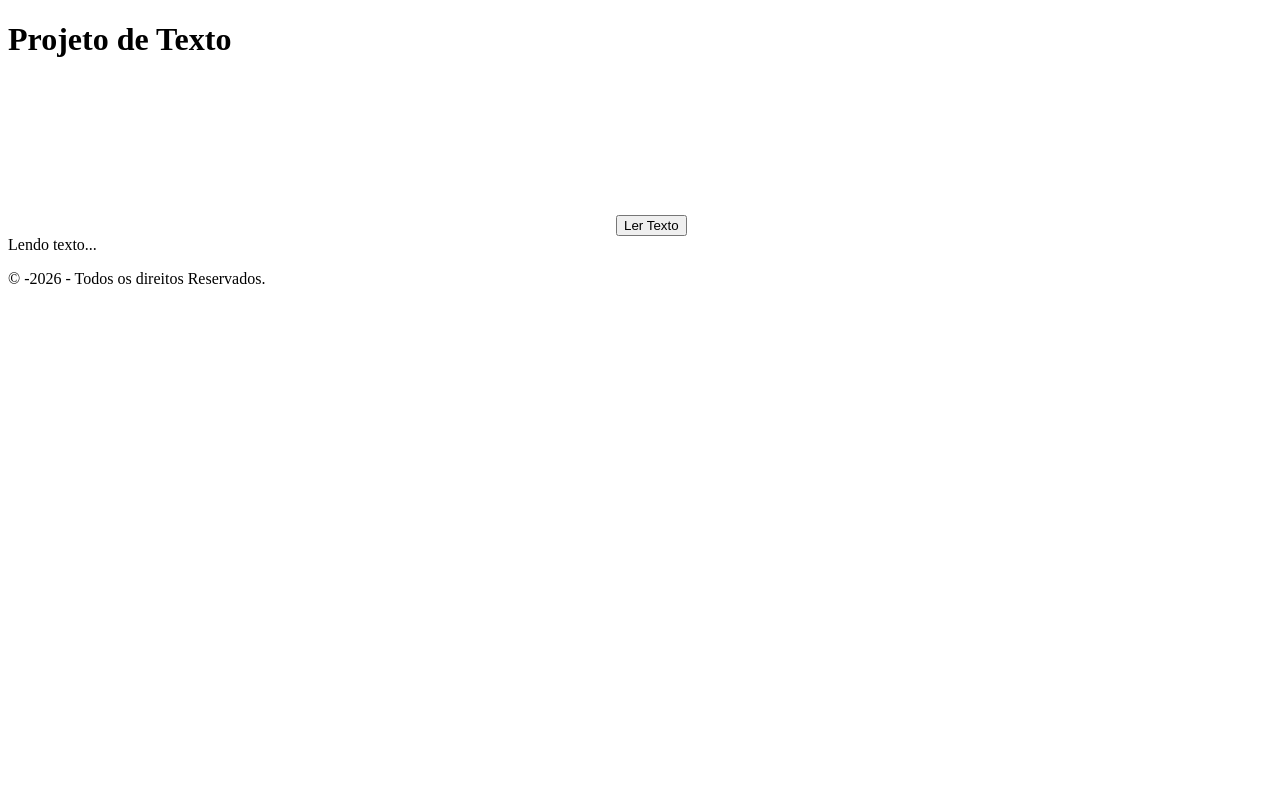
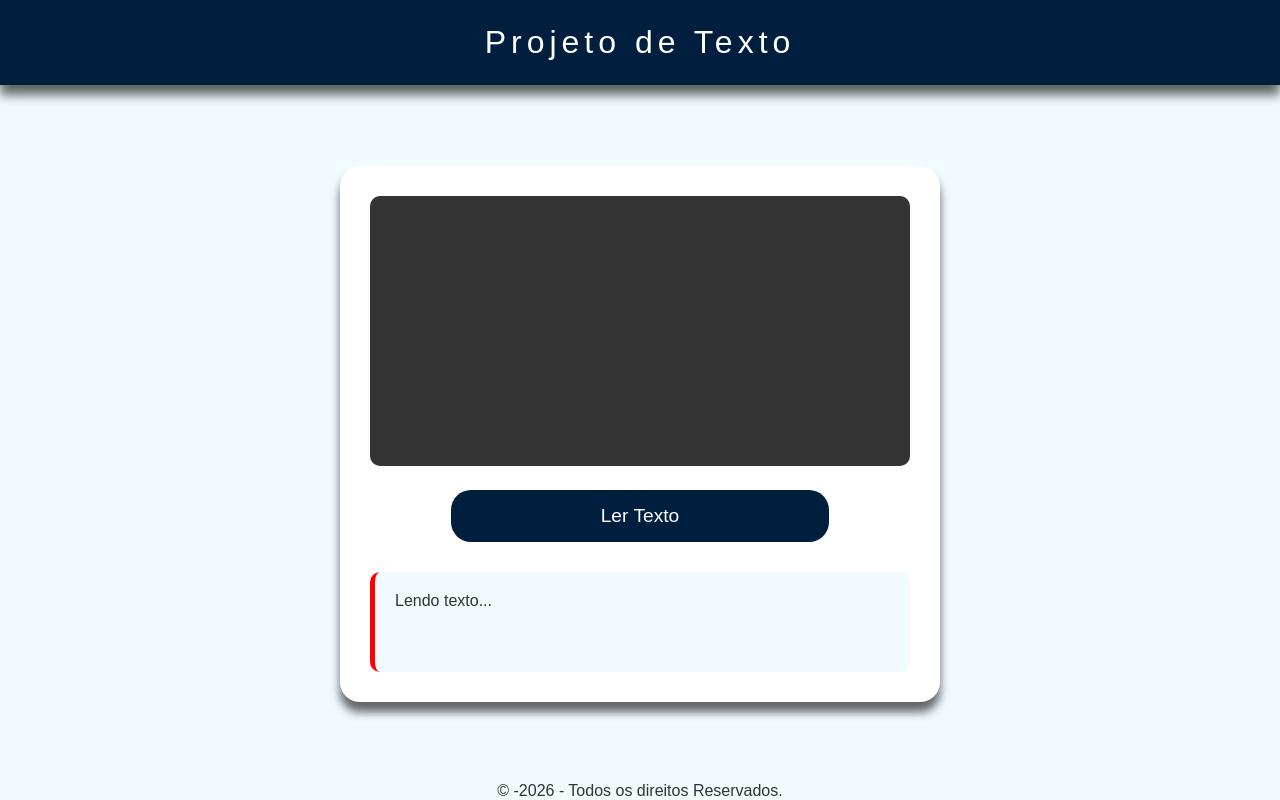
Before and after one commit to Braga1x/projetoapi1espj-26, a plain HTML site: page index.html in a window 1280 px wide. Drawn offline with Linux system fonts and the light colour scheme.

Commit message:
fix: link href corrigido

```diff
--- a/index.html
+++ b/index.html
@@ -4,7 +4,7 @@
     <meta charset="UTF-8">
     <meta name="viewport" content="width=device-width, initial-scale=1.0">
     <!-- CSS EXTERNO -->
-     <link rel="stylesheet" href="./src/css/estilo.css">
+     <link rel="stylesheet" href="src/css/style.css">
      <!-- API EXTERNA  -->
       <script src="https://cdn.jsdelivr.net/npm/tesseract.js@4.0.2/dist/tesseract.min.js"></script>
     <title>Projeto Api</title>
```
